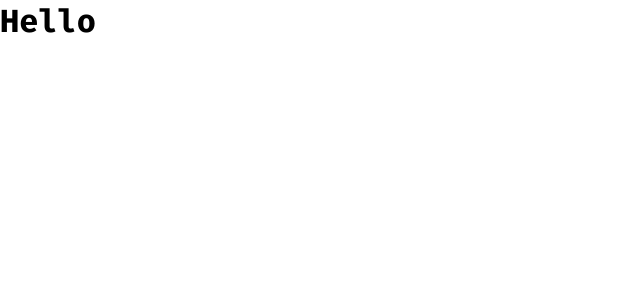
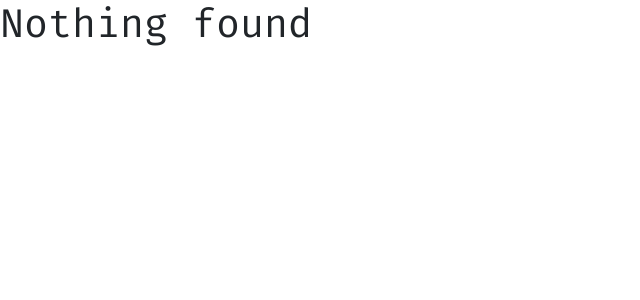
Before and after one commit to tarek99samy/Animify-Frontend, a React (Create React App) app: page /notfound in a window 1280 px wide. Shown: the top 300 px of the page, without its empty margins (0-640 px from the left). Built offline with nearby package versions, Linux system fonts and the light colour scheme; the HTML template or start-up script is replaced by a standard one.

Commit message:
replacing mterial-ui with bootstrap, fix eslint, setting up context, and make private route component

```diff
--- a/public/index.html
+++ b/public/index.html
@@ -11,6 +11,8 @@
 	<link rel="preconnect" href="https://fonts.gstatic.com">
 	<link href="https://fonts.googleapis.com/css2?family=Fira+Code:wght@400;700&family=Marck+Script&display=swap"
 		rel="stylesheet">
+	<link href="https://cdn.jsdelivr.net/npm/bootstrap@5.0.0-beta3/dist/css/bootstrap.min.css" rel="stylesheet"
+		integrity="sha384-eOJMYsd53ii+scO/bJGFsiCZc+5NDVN2yr8+0RDqr0Ql0h+rP48ckxlpbzKgwra6" crossorigin="anonymous">
 	<title>Animify</title>
 </head>
 
@@ -18,6 +20,12 @@
 	<noscript>You need to enable JavaScript to run this app.</noscript>
 	<div id="root"></div>
 
+	<script src="https://cdn.jsdelivr.net/npm/@popperjs/core@2.9.1/dist/umd/popper.min.js"
+		integrity="sha384-SR1sx49pcuLnqZUnnPwx6FCym0wLsk5JZuNx2bPPENzswTNFaQU1RDvt3wT4gWFG"
+		crossorigin="anonymous"></script>
+	<script src="https://cdn.jsdelivr.net/npm/bootstrap@5.0.0-beta3/dist/js/bootstrap.min.js"
+		integrity="sha384-j0CNLUeiqtyaRmlzUHCPZ+Gy5fQu0dQ6eZ/xAww941Ai1SxSY+0EQqNXNE6DZiVc"
+		crossorigin="anonymous"></script>
 </body>
 
 </html>
--- a/src/App.js
+++ b/src/App.js
@@ -1,10 +1,28 @@
 import React from 'react';
+import { BrowserRouter, Redirect, Route, Switch } from 'react-router-dom';
+import PrivateRoute from './components/private_route/private_route';
+import { UserContextProvider } from './context/user_context';
+import Login from './pages/login/login';
+import SignUp from './pages/signup/signup';
+import NotFound from './pages/not_found/not_found';
 import './styles/reset.scss';
 
 export default function App() {
   return (
-    <div className='App'>
-      <h1>Hello</h1>
-    </div>
+    <BrowserRouter>
+      <Switch>
+        <UserContextProvider>
+          <Route exact path='/login' component={Login} />
+          <Route exact path='/signup' component={SignUp} />
+          {/* to use private routes, delete this comment and put your code here
+						<PrivateRoute exact path="/...">
+							<Component />
+						</PrivateRoute>
+					*/}
+          <Route exact path='/notfound' component={NotFound} />
+          <Redirect to='/notfound' />
+        </UserContextProvider>
+      </Switch>
+    </BrowserRouter>
   );
 }
--- /dev/null
+++ b/src/components/private_route/private_route.js
@@ -0,0 +1,16 @@
+import React, { useContext } from 'react';
+import { Redirect, Route } from 'react-router-dom';
+import { userContext } from '../../context/user_context';
+
+export default function PrivateRoute({ children, ...rest }) {
+  const [state, dispatch] = useContext(userContext);
+
+  return (
+    <Route
+      {...rest}
+      render={() => {
+        return state.isLoggedIn ? children : <Redirect to='/login' />;
+      }}
+    />
+  );
+}
--- /dev/null
+++ b/src/context/user_context.js
@@ -0,0 +1,38 @@
+import React, { createContext, useReducer } from 'react';
+
+export const userContext = createContext();
+
+const initialState = {
+  info: {},
+  isLoggedIn: false,
+  token: ''
+};
+
+const userReducer = (state, action) => {
+  switch (action.type) {
+    case 'login':
+      return {
+        ...state,
+        info: action.payload.info,
+        token: action.payload.token,
+        isLoggedIn: true
+      };
+
+    case 'logout':
+      return {
+        ...state,
+        info: {},
+        token: '',
+        isLoggedIn: false
+      };
+
+    default:
+      throw new Error('action cannot be handled');
+  }
+};
+
+export const UserContextProvider = (props) => {
+  const [state, disptch] = useReducer(userReducer, initialState);
+
+  return <userContext.Provider value={{ state, disptch }}>{props.children}</userContext.Provider>;
+};
--- /dev/null
+++ b/src/pages/login/login.js
@@ -0,0 +1,19 @@
+import React, { useContext, useEffect } from 'react';
+import { Redirect } from 'react-router-dom';
+import { userContext } from '../../context/user_context';
+
+const Login = (props) => {
+  const [state, dispatch] = useContext(userContext);
+  useEffect(() => {
+    if (state.isLoggedIn) {
+      return <Redirect to='/' />;
+    }
+  }, []);
+  return (
+    <div className='container'>
+      <h1>login here</h1>
+    </div>
+  );
+};
+
+export default Login;
--- /dev/null
+++ b/src/pages/not_found/not_found.js
@@ -0,0 +1,11 @@
+import React from 'react';
+
+const NotFound = () => {
+  return (
+    <div>
+      <h1>Nothing found</h1>
+    </div>
+  );
+};
+
+export default NotFound;
--- /dev/null
+++ b/src/pages/signup/signup.js
@@ -0,0 +1,20 @@
+import React, { useContext, useEffect } from 'react';
+import { Redirect } from 'react-router-dom';
+import { userContext } from '../../context/user_context';
+
+const SignUp = (props) => {
+  const [state, dispatch] = useContext(userContext);
+  useEffect(() => {
+    if (state.isLoggedIn) {
+      return <Redirect to='/' />;
+    }
+  }, []);
+
+  return (
+    <div className='container'>
+      <h1>signup here</h1>
+    </div>
+  );
+};
+
+export default SignUp;
```
Also changed, not shown: package.json (+4 -6 lines), .eslintrc.json, src/pages/login/login.scss (added), src/pages/not_found/not_found.scss (added), src/pages/signup/signup.scss (added).
